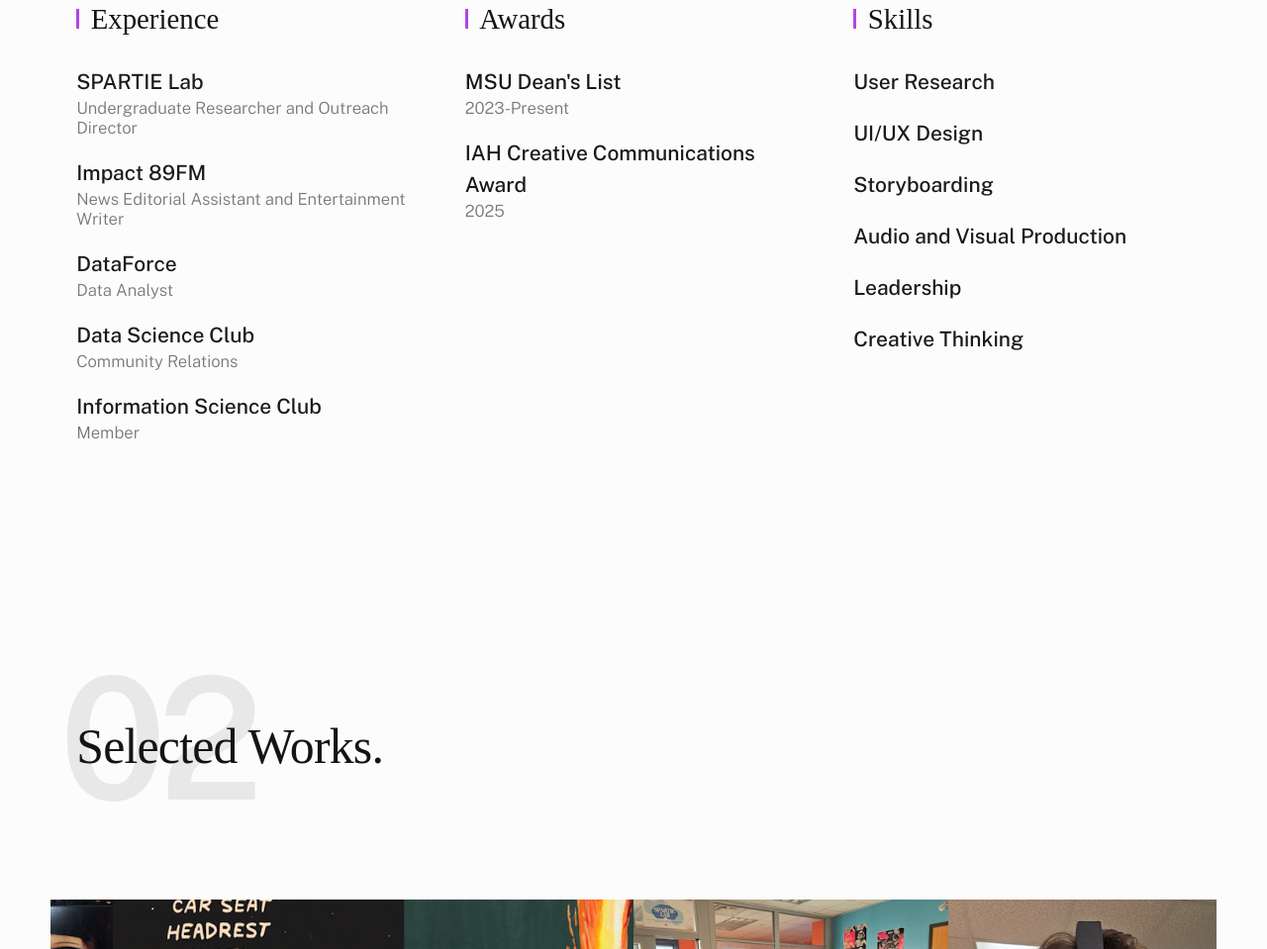
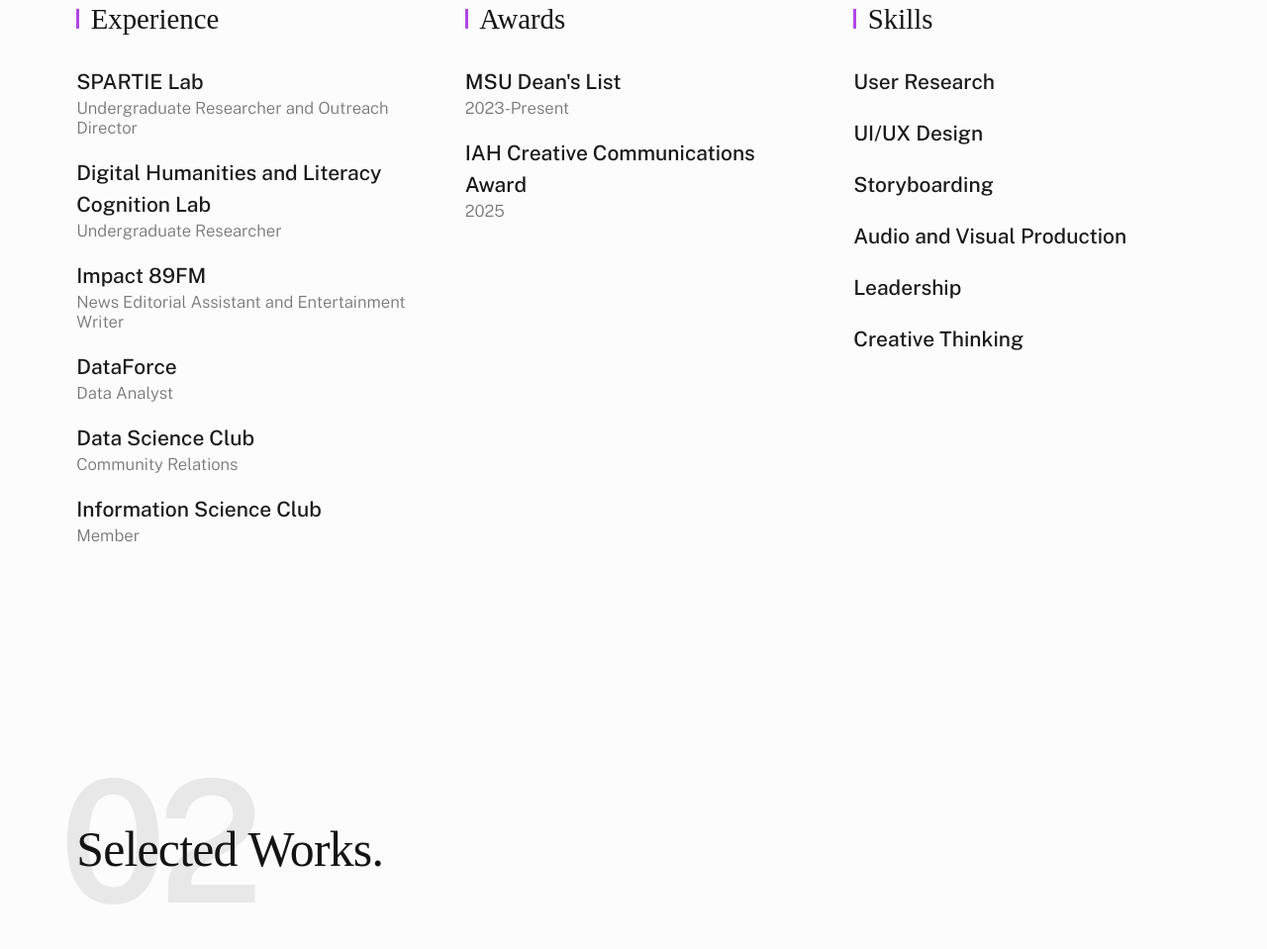
Before and after one commit to Ryan-Wilbert/Ryan-Wilbert.github.io, a plain HTML site: page index.html in a window 1280 px wide. Shown: the part 1803-2762 px from the top of the page at 99% size. Drawn offline with nearby package versions, Linux system fonts and the light colour scheme; a web font is replaced by a local one.

Commit message:
Quick Update

```diff
--- a/index.html
+++ b/index.html
@@ -145,6 +145,10 @@
                                 <li>
                                     SPARTIE Lab
                                     <span>Undergraduate Researcher and Outreach Director</span>
+                                </li>
+                                <li>
+                                    Digital Humanities and Literacy Cognition Lab
+                                    <span>Undergraduate Researcher</span>
                                 </li>
                                 <li>
                                     Impact 89FM
```
